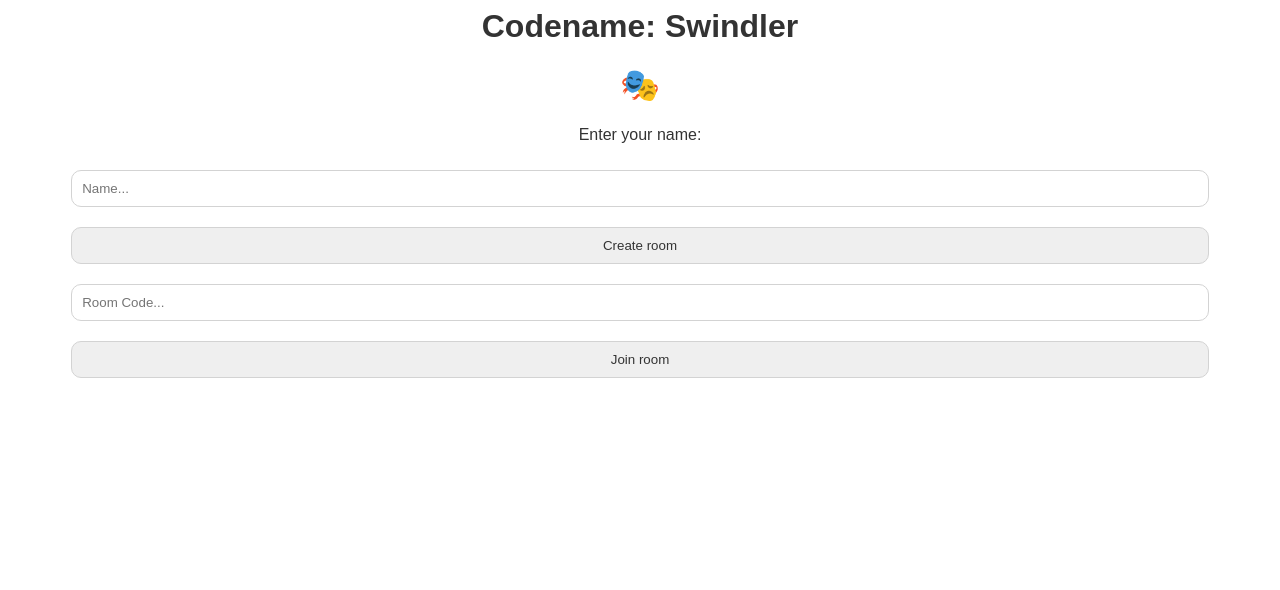
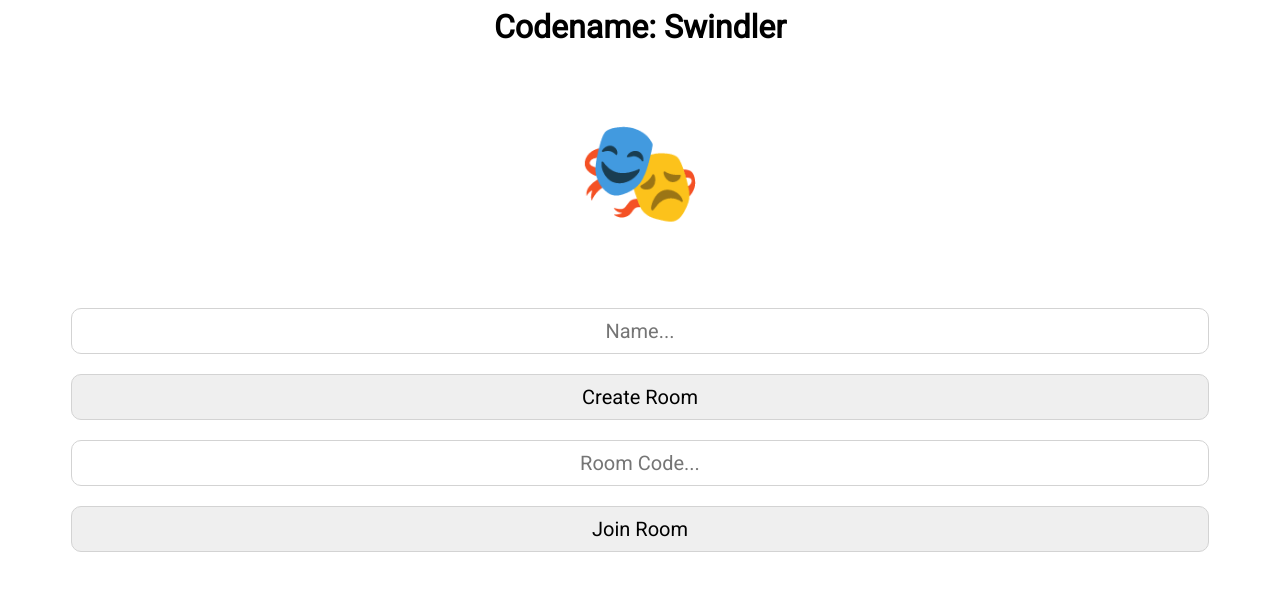
Before and after one commit to pedsm/swindler, a website: page public/index.html in a window 1280 px wide. Drawn offline with nearby package versions, Linux system fonts and the light colour scheme; no server answers.

Commit message:
added some sexy tings

```diff
--- a/public/client.js
+++ b/public/client.js
@@ -52,7 +52,7 @@ socket.on("gameState", newState => {
       <h3>
       ${(()=>{
         if (gameState.players.find(player=>player.lvl==0) != null) {
-          return `OI OI There is a SWINDLER in this room`
+          return `⚠️There is a Swindler in this room 👀👀..`
         }
         return ''
       })()}</h3>
--- a/public/index.html
+++ b/public/index.html
@@ -3,6 +3,9 @@
 <head>
   <script src="https://cdnjs.cloudflare.com/ajax/libs/socket.io/2.3.0/socket.io.js"></script>
   <link href="/style.css" rel="stylesheet" />
+  <title>Codename: Swindler</title>
+  <link rel="icon" href="/favicon.png">
+
 </head>
 
 <body>
@@ -12,15 +15,14 @@
       Codename: Swindler
     </h1>
 
-    <h1>🎭</h1>
-    <p>Enter your name:</p>
-    <input id="nameInput" type="text" placeholder="Name..." />
+    <h1 class = "icon">🎭</h1>
+    <input id="nameInput" type="text" placeholder="Name..." required/>
     <br>
-    <input id="createRoomBt" type="submit" value="Create room">
+    <input id="createRoomBt" type="submit" value="Create Room">
     <br>
     <input id="codeInput" type="text" placeholder="Room Code..." />
     <br>
-    <input id="joinRoomBt" type="submit" value="Join room">
+    <input id="joinRoomBt" type="submit" value="Join Room">
   </main>
   <script src="/client.js"></script>
 
--- a/public/style.css
+++ b/public/style.css
@@ -1,5 +1,7 @@
+@import url('https://fonts.googleapis.com/css?family=Roboto&display=swap');
+
 * {
-  font-family: sans-serif;
+  font-family: 'Roboto', sans-serif;';
   color: #333;
 }
 
@@ -21,3 +23,13 @@ input {
   width: 100%;
   margin: 10px auto;
 }
+
+.icon {
+  font-size: 100px;
+}
+
+
+input {
+  text-align: center;
+  font-size: 20px;
+}
```
Also changed, not shown: public/favicon.png (added).
